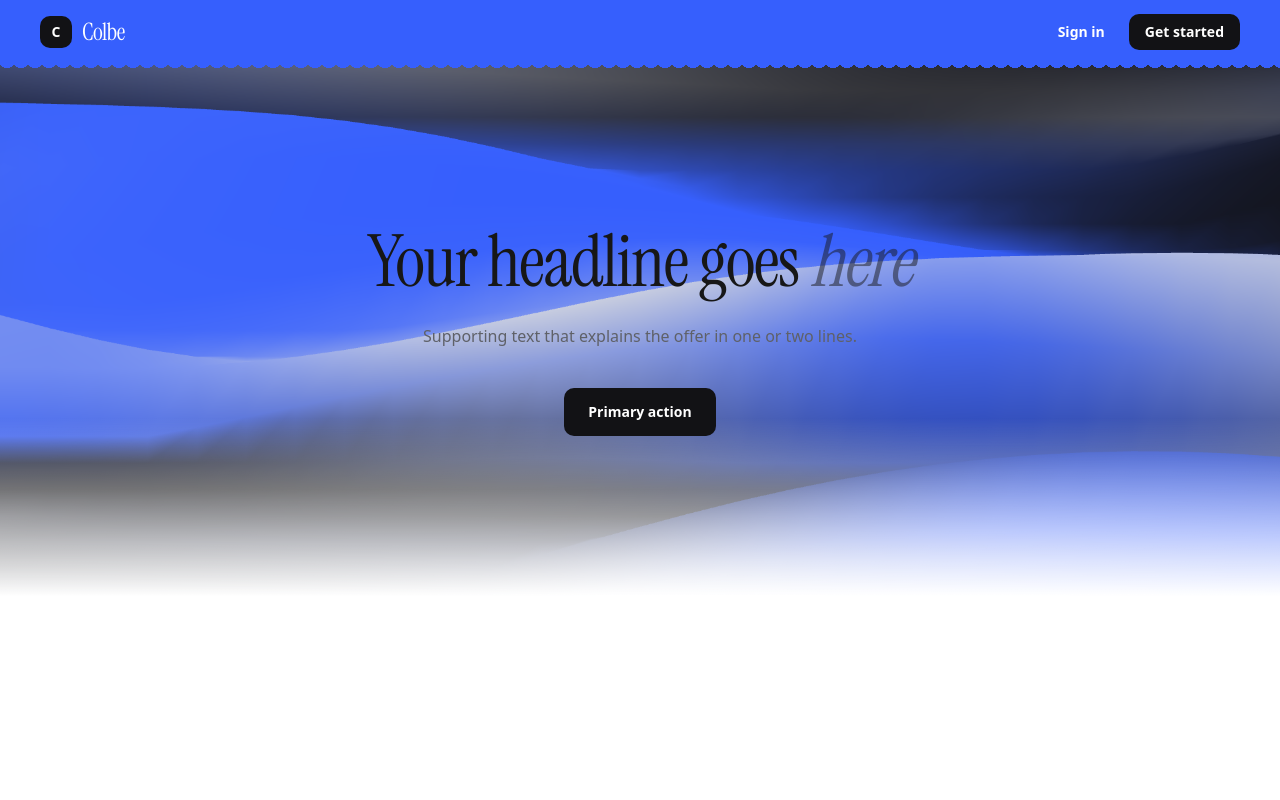
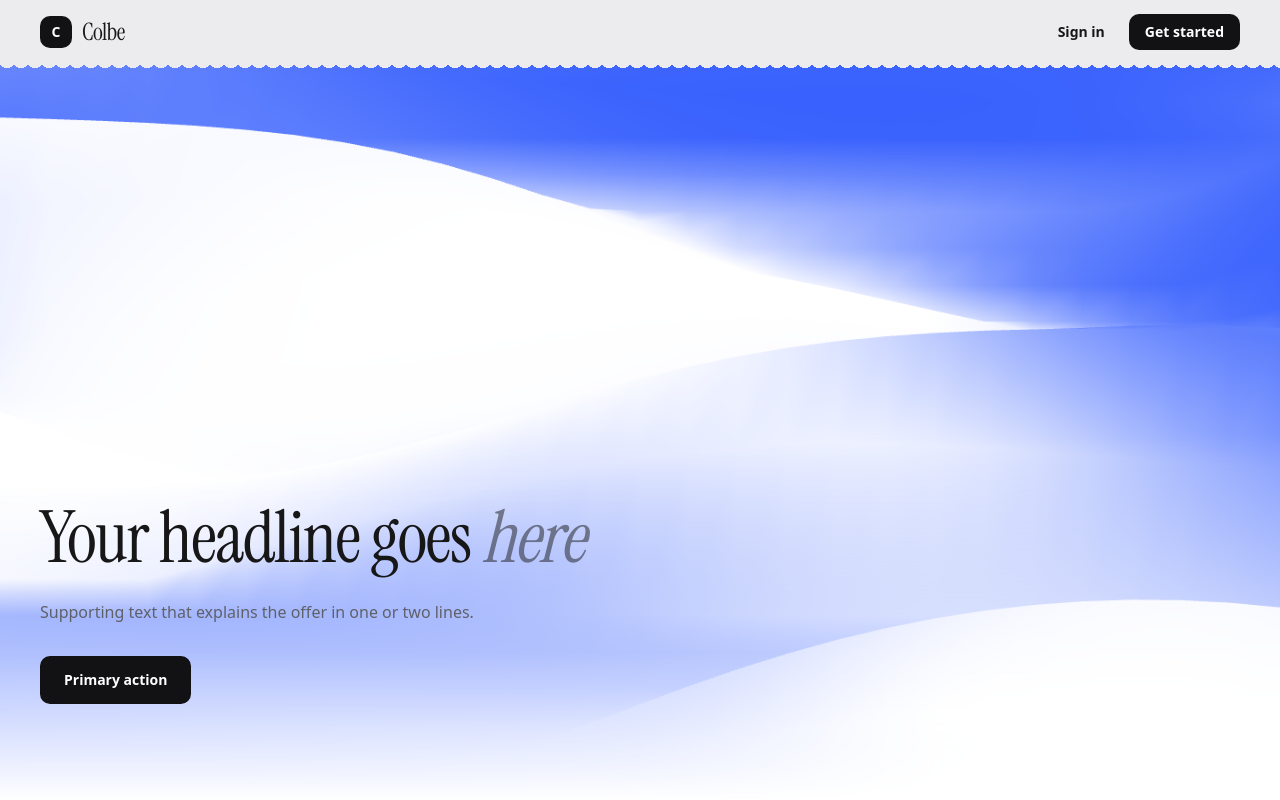
Before and after one commit to ColbemLLC/platypus, a Next.js app: page / in a window 1280 px wide. Built offline with nearby package versions, Linux system fonts and the light colour scheme.

Commit message:
feat: Update Performance and Ui aspects

```diff
--- a/src/marketing/Hero.tsx
+++ b/src/marketing/Hero.tsx
@@ -1,29 +1,29 @@
 import Link from "next/link";
 import { GradientWave } from "@/packages/ui/GradientWave";
 
-// Hex copies of our dark tokens (WebGL can't read CSS variables):
-// background (base), blue, and the navbar's white (--cta). The rest blend in as waves.
-const WAVE_COLORS = ["#121215", "#365ffd", "#d5d7dd", "#365ffd", "#d5d7dd"];
+// Hex copies of globals.css tokens (WebGL can't read CSS variables):
+// --blue is the base, --background white blends in as waves.
+const WAVE_COLORS = ["#365ffd", "#ffffff", "#365ffd", "#ffffff"];
 const WAVE_DEFORM = { incline: 0.5, noiseAmp: 250, noiseFlow: 5 };
 
 export default function Hero() {
   return (
-    <section className="relative isolate overflow-hidden">
+    <section className="relative isolate flex min-h-[calc(100svh-4rem)] flex-col justify-end overflow-hidden">
       <div aria-hidden className="pointer-events-none absolute inset-0 -z-10">
         <GradientWave colors={WAVE_COLORS} deform={WAVE_DEFORM} />
-        <div className="absolute inset-x-0 bottom-0 z-10 h-1/3 bg-linear-to-b from-transparent to-background" />
+        <div className="absolute inset-x-0 bottom-0 z-10 h-1/2 bg-linear-to-b from-transparent to-background" />
       </div>
 
-      <div className="mx-auto max-w-[1100px] px-6 py-28 text-center md:px-10 md:py-40">
-        <h1 className="font-[family-name:var(--font-instrument-serif)] text-6xl leading-[1.05] tracking-[-0.02em] md:text-7xl">
+      <div className="mx-auto w-full max-w-[1400px] px-6 pb-16 text-left md:px-10 md:pb-24">
+        <h1 className="max-w-3xl font-[family-name:var(--font-instrument-serif)] text-6xl leading-[1.05] tracking-[-0.02em] md:text-7xl">
           Your headline goes <em className="text-foreground/50">here</em>
         </h1>
-        <p className="mx-auto mt-6 max-w-xl text-muted">
+        <p className="mt-6 max-w-xl text-muted">
           Supporting text that explains the offer in one or two lines.
         </p>
         <Link
           href="/signup"
-          className="mt-10 inline-flex h-12 items-center rounded-nav bg-cta px-6 text-sm font-semibold text-cta-foreground transition-opacity hover:opacity-90 focus-visible:outline-2 focus-visible:outline-offset-2 focus-visible:outline-foreground"
+          className="mt-8 inline-flex h-12 items-center rounded-nav bg-cta px-6 text-sm font-semibold text-cta-foreground transition-opacity hover:opacity-90 focus-visible:outline-2 focus-visible:outline-offset-2 focus-visible:outline-foreground"
         >
           Primary action
         </Link>
--- a/src/marketing/Navbar.tsx
+++ b/src/marketing/Navbar.tsx
@@ -8,13 +8,13 @@ type Props = {
 };
 
 const focus =
-  "focus-visible:outline-2 focus-visible:outline-offset-2 focus-visible:outline-white";
+  "focus-visible:outline-2 focus-visible:outline-offset-2 focus-visible:outline-foreground";
 
 const defaultActions = (
   <>
     <Link
       href="/login"
-      className={`rounded-nav px-4 py-2 text-sm font-semibold text-white transition-colors hover:bg-white/15 ${focus}`}
+      className={`rounded-nav px-4 py-2 text-sm font-semibold transition-colors hover:bg-foreground/10 ${focus}`}
     >
       Sign in
     </Link>
@@ -40,7 +40,7 @@ const mask = {
 
 export default function Navbar({ brand = "Colbe", actions = defaultActions }: Props) {
   return (
-    <header className="sticky top-0 z-50 bg-blue text-white">
+    <header className="sticky top-0 z-50 bg-hover text-foreground">
       <div className="mx-auto flex h-16 max-w-[1400px] items-center justify-between gap-6 px-6 md:px-10">
         <Link href="/" className={`flex items-center gap-2.5 rounded-nav ${focus}`}>
           <span className="grid size-8 place-items-center rounded-nav bg-cta text-sm font-bold text-cta-foreground">
@@ -56,7 +56,7 @@ export default function Navbar({ brand = "Colbe", actions = defaultActions }: Pr
 
       <div
         aria-hidden
-        className="absolute inset-x-0 top-[calc(100%-1px)] h-[5px] bg-blue"
+        className="absolute inset-x-0 top-[calc(100%-1px)] h-[5px] bg-hover"
         style={mask}
       />
     </header>
--- a/src/packages/ui/GradientWave.tsx
+++ b/src/packages/ui/GradientWave.tsx
@@ -684,7 +684,7 @@ interface GradientWaveProps {
 }
 
 export function GradientWave({
-  colors = ["#121215", "#365ffd", "#d5d7dd", "#365ffd", "#d5d7dd"],
+  colors = ["#365ffd", "#ffffff", "#365ffd", "#ffffff"],
   isPlaying = true,
   className = "",
   shadowPower = 8,
```
